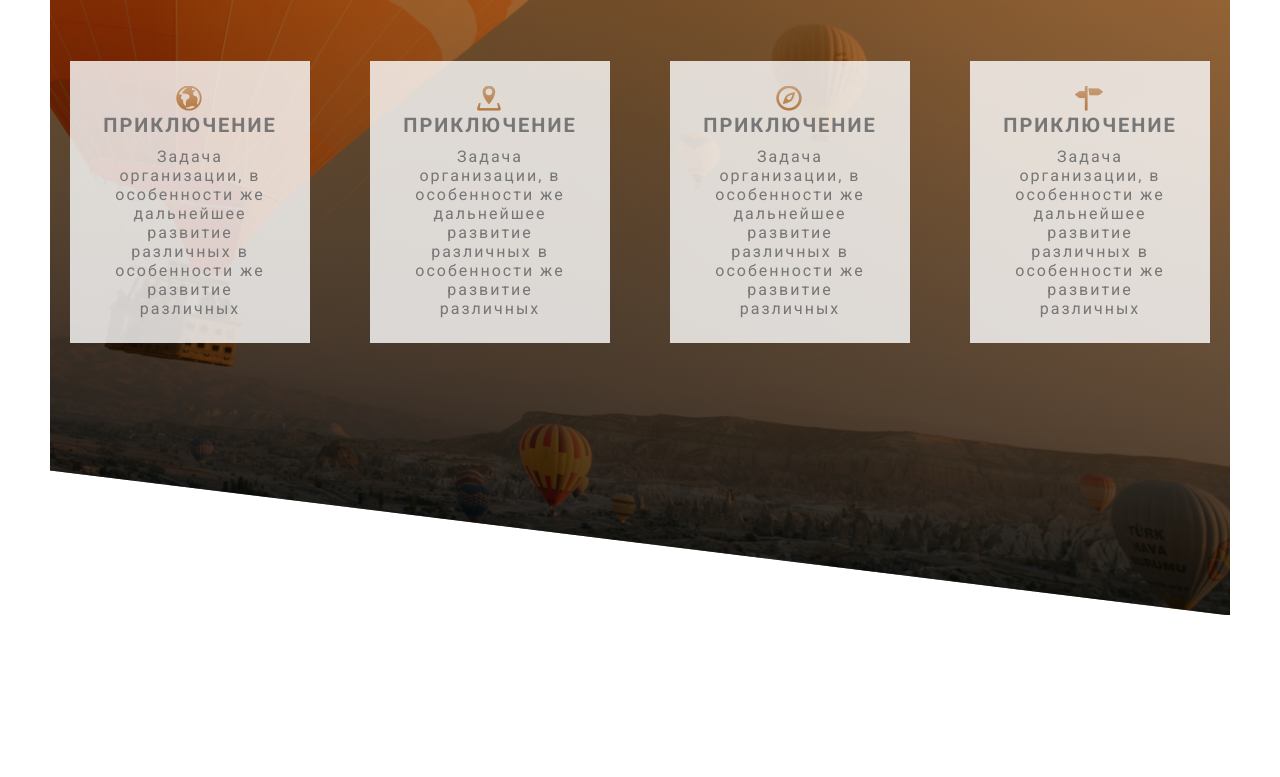
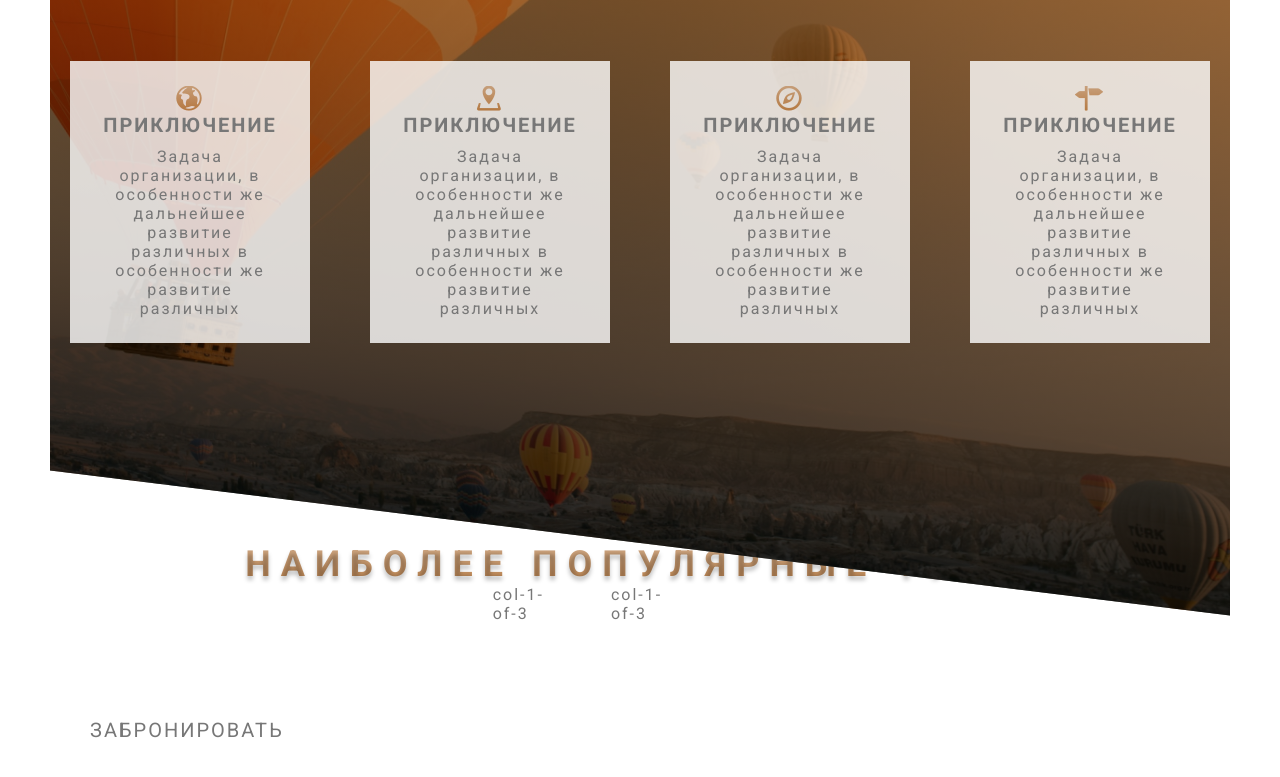
Before and after one commit to tecna-developer/ballons, a plain HTML site: page index.html in a window 1280 px wide. Shown: the part 1713-2490 px from the top of the page. Before the commit the page ends 2328 px from the top, so only its background shows below. Drawn offline with Linux system fonts and the light colour scheme; files whose address does not match are found by name.

Commit message:
create  section tour structure

```diff
--- a/index.html
+++ b/index.html
@@ -71,7 +71,23 @@
                         </div>
                     </div>
                 </div>
+            </section>
+            <section class="section__tour margin-bottom-80px">
+                <h2 class="title-second">НАИБОЛЕЕ ПОПУЛЯРНЫЕ ТУРЫ</h2>
+                <div class="row">
+                    <div class="col-1-of-3">
+                        <div class="card__tour">
+                            <div class="card__tour_side">
+                                <div class="card__tour_side-front"></div>
+                                <div class="card__tour_side-back"></div>
+                            </div>
+                        </div>
 
+                    </div>
+                    <div class="col-1-of-3">col-1-of-3</div>
+                    <div class="col-1-of-3">col-1-of-3</div>
+                </div>
+                <div class="text-align-center"><a href="№" class="btn">Забронировать</a></div>
             </section>
         </main>
 
--- a/scss/base/_main.scss
+++ b/scss/base/_main.scss
@@ -10,6 +10,7 @@ body {
 
 }
 .container {
-    background-color: $color-white;
-    // width: clamp(36rem, 90vw, 102.4rem);
+    background-color: $color-grey-light;
+    color:$color-grey;
+    width: 124rem;
 }
```
